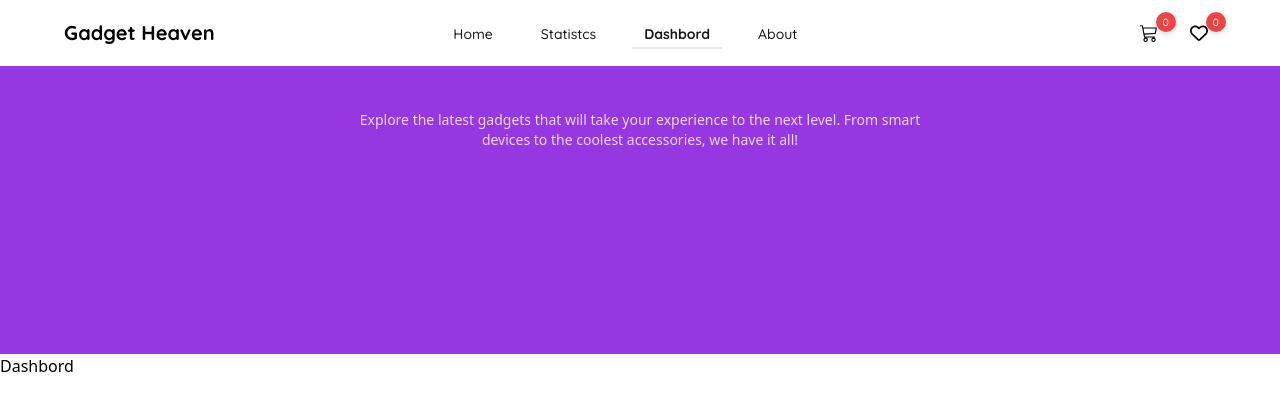
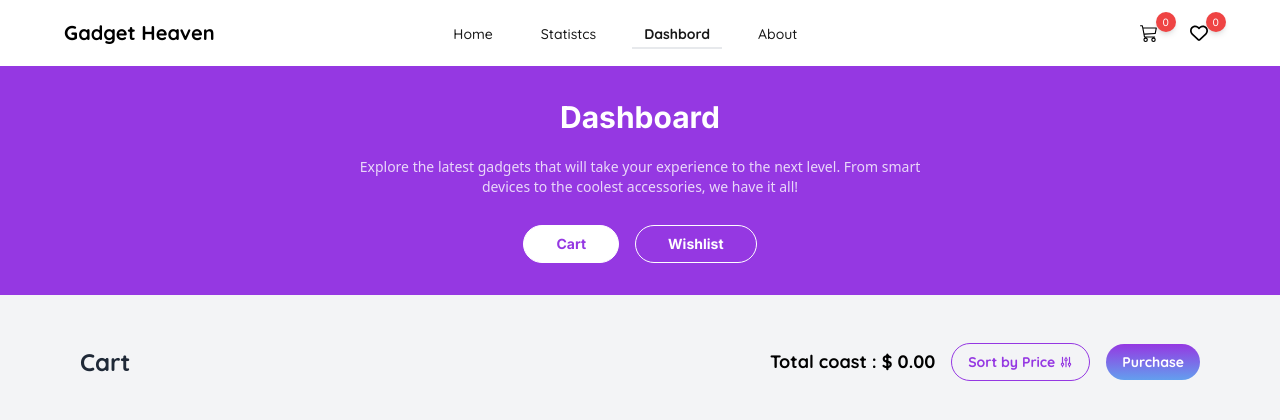
Before and after one commit to Tawhid-sw/Assignment-8, a React (Vite) app: page /dashbord in a window 1280 px wide. Shown: the top 420 px of the page. Built offline with nearby package versions, Linux system fonts and the light colour scheme.

Commit message:
Create cart page and purchasing option

```diff
--- a/src/components/Banner.jsx
+++ b/src/components/Banner.jsx
@@ -1,16 +1,24 @@
-import React, { useContext, useState } from "react";
-import { TextContent } from "../contents/GlobalContext";
+import React, { useContext, useEffect, useState } from "react";
+import { TextContent, Display } from "../contents/GlobalContext";
 import { useLocation } from "react-router-dom";
 
 const Banner = () => {
   const { Text } = useContext(TextContent);
+  const { display, setDisplay } = useContext(Display);
   const location = useLocation();
+  const [pdn, setPdn] = useState("");
+  useEffect(() => {
+    if (location.pathname === "/") {
+      setPdn("bg-transparent pb-0");
+    } else if (location.pathname === "/product-details") {
+      setPdn("bg-prime pb-48");
+    } else {
+      setPdn("bg-prime pb-8");
+    }
+  }, [location.pathname]);
+
   return (
-    <div
-      className={`px-8 ${
-        location.pathname === "/" ? `bg-transparent pb-0` : `bg-prime pb-48`
-      }`}
-    >
+    <div className={`px-8 ${pdn}`}>
       <div className="flex flex-col items-center w-full py-3 text-center text-white bg-prime">
         <h1
           className={`w-2/3 my-4  ${
@@ -24,6 +32,26 @@ const Banner = () => {
           level. From smart devices to the coolest accessories, we have it all!
         </p>
       </div>
+      {location.pathname === "/dashbord" && (
+        <div className="flex items-center justify-center w-full gap-4 mt-4 text-white">
+          <button
+            onClick={() => setDisplay("cart")}
+            className={`DisplayBtns ${
+              display === "cart" && "bg-white text-prime"
+            }`}
+          >
+            Cart
+          </button>
+          <button
+            onClick={() => setDisplay("wishlist")}
+            className={`DisplayBtns ${
+              display === "wishlist" && "bg-white text-prime"
+            }`}
+          >
+            Wishlist
+          </button>
+        </div>
+      )}
     </div>
   );
 };
--- a/src/components/Cart.jsx
+++ b/src/components/Cart.jsx
@@ -0,0 +1,87 @@
+import React, { useContext, useEffect, useState } from "react";
+import { HiOutlineAdjustments } from "react-icons/hi";
+import { CartItem } from "../contents/GlobalContext";
+import Payment from "./Payment";
+import { IoIosCloseCircleOutline } from "react-icons/io";
+import { useNavigate } from "react-router-dom";
+
+const Cart = () => {
+  const { cartItem, removeItem, setCartItem } = useContext(CartItem);
+  const [payment, setPayment] = useState(false);
+  const [totalPrice, setTotalPrice] = useState(0);
+
+  useEffect(() => {
+    const price = cartItem
+      .reduce((sum, product) => sum + product.price, 0)
+      .toFixed(2);
+    setTotalPrice(price);
+  }, [cartItem]);
+
+  return (
+    <>
+      <div className="flex items-center justify-between w-full font-Quicksand">
+        <h1 className="text-2xl font-bold text-gray-800 ">Cart</h1>
+        <div className="flex items-center gap-4 text-sm font-bold">
+          <p className="text-lg">Total coast : $ {totalPrice}</p>
+          <button
+            onClick={() =>
+              setCartItem([...cartItem].sort((a, b) => b.price - a.price))
+            }
+            className="gap-1 px-4 py-2 bg-transparent border fx-row rounded-3xl border-prime tr-drop text-prime hover:opacity-90"
+          >
+            Sort by Price <HiOutlineAdjustments />
+          </button>
+
+          <button
+            disabled={totalPrice == 0 ? true : false}
+            onClick={() => {
+              setPayment(true);
+              setCartItem([]);
+            }}
+            className={`px-4 py-2 text-white bg-gradient-to-t from-[#639fee] to-prime rounded-3xl tr-drop hover:opacity-90 ${
+              totalPrice == 0 ? "cursor-not-allowed" : "cursor-pointer"
+            }`}
+          >
+            Purchase
+          </button>
+        </div>
+      </div>
+      <div className="relative block w-full mt-8">
+        {cartItem.map((product, index) => {
+          return (
+            <div
+              key={product.product_title + index}
+              className="justify-start w-full gap-3 px-4 py-3 mb-3 bg-white shadow-sm rounded-xl fx-row"
+            >
+              <img
+                className="aspect-video object-cover rounded-lg w-[15%] "
+                src={product.product_image}
+                alt={product.product_title}
+              />
+              <div className="font-Quicksand">
+                <h1 className="text-xl font-bold text-gray-800">
+                  {product.product_title}
+                </h1>
+                <p className="py-2 text-sm font-medium text-gray-500">
+                  {product.description}
+                </p>
+                <p className="text-sm font-semibold text-gray-700">
+                  $ : {product.price}
+                </p>
+              </div>
+              <button
+                onClick={() => removeItem(product.product_id)}
+                className="absolute text-3xl transition-opacity right-8 hover:opacity-70"
+              >
+                <IoIosCloseCircleOutline color="#cb963a" />
+              </button>
+            </div>
+          );
+        })}
+      </div>
+      {payment && <Payment price={totalPrice} />}
+    </>
+  );
+};
+
+export default Cart;
--- /dev/null
+++ b/src/components/Payment.jsx
@@ -0,0 +1,43 @@
+import React, { useContext, useEffect, useState } from "react";
+import Logo from "../assets/images/Group.png";
+import { useNavigate } from "react-router-dom";
+
+const Payment = (data) => {
+  const [savePayment, setSavePayment] = useState(() => {
+    const price = localStorage.getItem("price");
+    return price ? JSON.parse(price) : 0;
+  });
+  useEffect(() => {
+    localStorage.setItem("price", JSON.parse(savePayment));
+  }, [savePayment]);
+  useEffect(() => {
+    setSavePayment(data.price);
+  }, []);
+  const navigate = useNavigate();
+  return (
+    <div className="top-0 left-0 w-full h-full fixed flex items-center justify-center bg-[#0000007f] z-10">
+      <div className="flex flex-col items-center gap-3 px-4 py-8 bg-white shadow-md font-Quicksand rounded-2xl w-96">
+        <img src={Logo} />
+        <h1 className="text-xl font-bold ">Payment Successfull</h1>
+        <hr className="h-[2px] bg-gray-400 w-full" />
+        <p className="font-semibold text-gray-500">
+          Thankyou for your purchasing.
+        </p>
+        <p className="font-semibold text-gray-600 font-Inter">
+          Total : $ {savePayment}
+        </p>
+        <button
+          onClick={() => {
+            navigate("/");
+            setSavePayment(0);
+          }}
+          className="w-full py-1 mt-2 text-lg bg-gray-200 font-Inter tr-drop hover:bg-slate-300 rounded-3xl"
+        >
+          Close
+        </button>
+      </div>
+    </div>
+  );
+};
+
+export default Payment;
--- a/src/components/Products.jsx
+++ b/src/components/Products.jsx
@@ -7,7 +7,7 @@ const Products = () => {
   const { categories } = useContext(Categories);
   const { setProductDetails } = useContext(ProductDetail);
   const [Product, setProducts] = useState([]);
-  const URL = `https://raw.githubusercontent.com/Tawhid-sw/API/674b3ca5fe96e8f951ceff3ac766f9107023e212/Gadget%20Haven%20Fake%20Data%20API.json`;
+  const URL = `https://raw.githubusercontent.com/Tawhid-sw/API/refs/heads/main/Gadget%20Haven%20Fake%20Data%20API.json`;
 
   const Productz = async () => {
     try {
@@ -48,7 +48,7 @@ const Products = () => {
             <h2 className="text-lg font-bold text-black font-Quicksand">
               {product.product_title}
             </h2>
-            <p className="text-sm text-gray-500">Price : {product.price}</p>
+            <p className="text-sm text-gray-500">Price : ${product.price}</p>
             <Link to={"/product-details"}>
               <button
                 onClick={() => {
--- /dev/null
+++ b/src/components/Wishlist.jsx
@@ -0,0 +1,7 @@
+import React from "react";
+
+const Wishlist = () => {
+  return <div>Wishlist</div>;
+};
+
+export default Wishlist;
--- a/src/contents/GlobalContext.jsx
+++ b/src/contents/GlobalContext.jsx
@@ -41,3 +41,51 @@ export const ProductDetailsContext = ({ children }) => {
     </ProductDetail.Provider>
   );
 };
+
+export const CartItem = createContext();
+export const CartItems = ({ children }) => {
+  const [cartItem, setCartItem] = useState(() => {
+    const cart = localStorage.getItem("cartItem");
+    return cart ? JSON.parse(cart) : [];
+  });
+
+  useEffect(() => {
+    localStorage.setItem("cartItem", JSON.stringify(cartItem));
+  }, [cartItem]);
+  const AddItemToCart = (newItem) => {
+    const ifItemExist = cartItem.find(
+      (item) => item.product_id === newItem.product_id
+    );
+
+    // Item add condition
+    if (ifItemExist) {
+      alert("Already added");
+    } else if (!newItem.availability) {
+      alert("Product is out of stock");
+    } else {
+      setCartItem([...cartItem, newItem]);
+    }
+  };
+  // Remove item
+  const removeItem = (id) => {
+    const UpdateList = cartItem.filter((item) => item.product_id !== id);
+    setCartItem(UpdateList);
+  };
+  return (
+    <CartItem.Provider
+      value={{ cartItem, AddItemToCart, removeItem, setCartItem }}
+    >
+      {children}
+    </CartItem.Provider>
+  );
+};
+
+export const Display = createContext();
+export const Displayed = ({ children }) => {
+  const [display, setDisplay] = useState("cart");
+  return (
+    <Display.Provider value={{ display, setDisplay }}>
+      {children}
+    </Display.Provider>
+  );
+};
--- a/src/index.css
+++ b/src/index.css
@@ -25,3 +25,9 @@ nav {
   border-top-left-radius: 1rem;
   border-top-right-radius: 1rem;
 }
+.DisplayBtns {
+  @apply px-8 py-2 text-sm font-bold font-Inter border border-white rounded-3xl  transition-all hover:opacity-95 active:scale-90 duration-200;
+}
+.tr-drop {
+  @apply transition-all duration-200 active:scale-90;
+}
--- a/src/main.jsx
+++ b/src/main.jsx
@@ -7,13 +7,19 @@ import {
   GlobalBannerText,
   SelectCategories,
   ProductDetailsContext,
+  CartItems,
+  Displayed,
 } from "./contents/GlobalContext";
 
 createRoot(document.getElementById("root")).render(
   <SelectCategories>
     <GlobalBannerText>
       <ProductDetailsContext>
-        <RouterProvider router={router} />
+        <CartItems>
+          <Displayed>
+            <RouterProvider router={router} />
+          </Displayed>
+        </CartItems>
       </ProductDetailsContext>
     </GlobalBannerText>
   </SelectCategories>
--- a/src/pages/Dashbord.jsx
+++ b/src/pages/Dashbord.jsx
@@ -1,7 +1,24 @@
-import React from "react";
+import React, { useContext, useEffect, useState } from "react";
+import { TextContent, Display } from "../contents/GlobalContext";
+import Cart from "../components/Cart";
+import Wishlist from "../components/Wishlist";
 
 const Dashbord = () => {
-  return <div>Dashbord</div>;
+  const { setText } = useContext(TextContent);
+  const { display } = useContext(Display);
+  const PaymentState = (state) => {
+    setPaymentState(state);
+  };
+  useEffect(() => {
+    setText("Dashboard");
+    document.title = "Gadget Haven || Dashboard";
+  });
+  return (
+    <div className="block w-full px-20 py-12 bg-gray-100 ">
+      {display === "cart" && <Cart />}
+      {display === "wishlist" && <Wishlist />}
+    </div>
+  );
 };
 
 export default Dashbord;
```
Also changed, not shown: src/pages/ProductDetails.jsx (+14 -4 lines).
